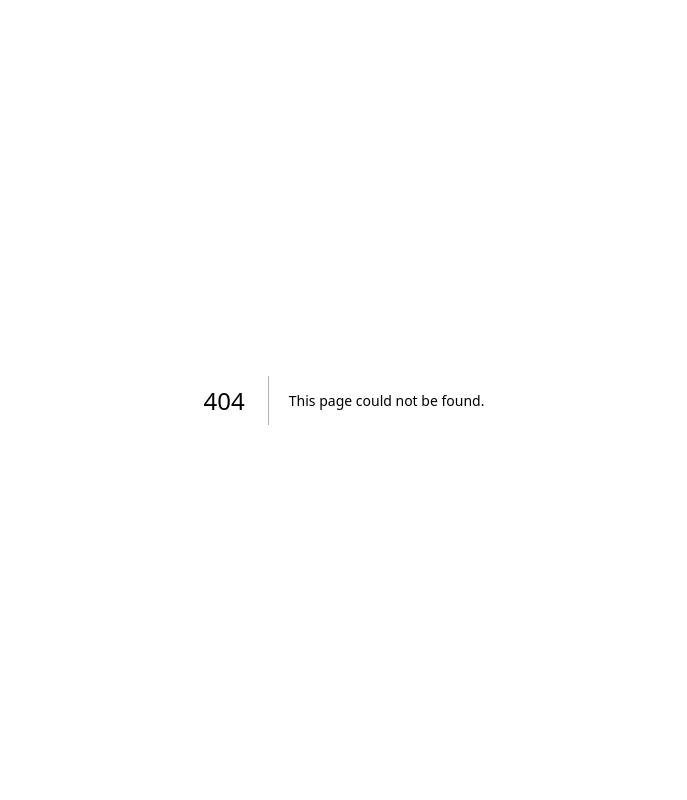
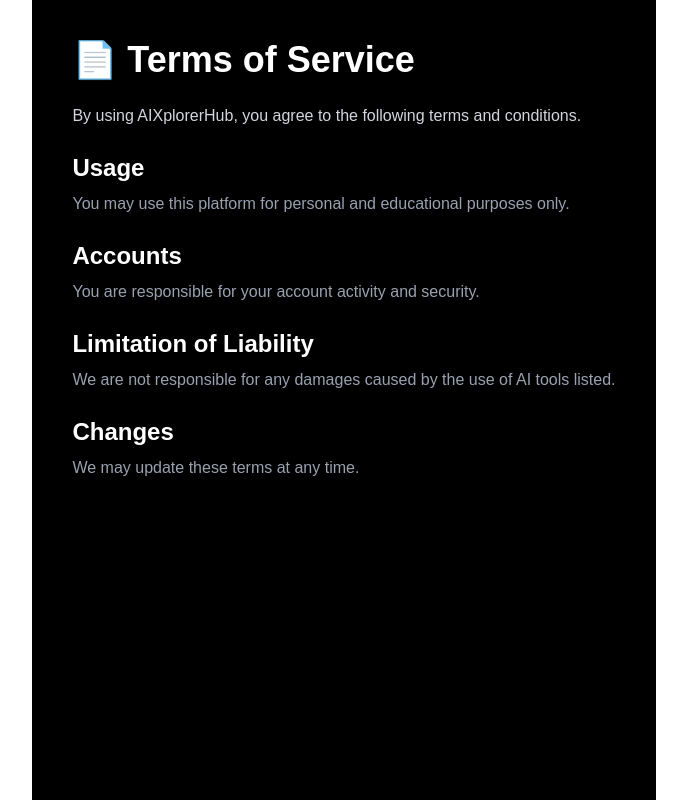
Before and after one commit to mehmetetkaaksoy/ai-tools-site, a Next.js app: page /terms in a window 1280 px wide. Before the commit this address had no page. Shown: the whole page, without its empty margins (296-983 px from the left). Built offline with nearby package versions, Linux system fonts and the light colour scheme.

Commit message:
privacy and terms

```diff
--- a/app/HomeClient.tsx
+++ b/app/HomeClient.tsx
@@ -288,6 +288,23 @@
 </div>
         ))}
       </div>
+
+      <footer className="mt-20 py-10 text-center text-gray-500 text-sm">
+
+  <div className="flex justify-center gap-6 mb-4">
+    <Link href="/privacy" className="hover:text-white">
+      Privacy
+    </Link>
+
+    <Link href="/terms" className="hover:text-white">
+      Terms
+    </Link>
+  </div>
+
+  <p>© 2026 AIXplorerHub. All rights reserved.</p>
+
+</footer>
+
     </div>
   );
 }
--- /dev/null
+++ b/app/privacy/page.tsx
@@ -0,0 +1,45 @@
+export const metadata = {
+  title: "Privacy Policy | AIXplorerHub",
+  description: "Privacy policy for AIXplorerHub AI tools platform.",
+};
+
+export default function PrivacyPage() {
+  return (
+    <div className="min-h-screen bg-black text-white p-10 max-w-3xl mx-auto">
+
+      <h1 className="text-4xl font-bold mb-6">
+        🔒 Privacy Policy
+      </h1>
+
+      <p className="text-gray-300 mb-4">
+        We respect your privacy. AIXplorerHub collects minimal user data
+        to provide authentication and improve user experience.
+      </p>
+
+      <h2 className="text-2xl font-semibold mt-6 mb-2">
+        Data We Collect
+      </h2>
+      <p className="text-gray-400">
+        - Google account name<br />
+        - Email address<br />
+        - Favorite tools you save
+      </p>
+
+      <h2 className="text-2xl font-semibold mt-6 mb-2">
+        How We Use Data
+      </h2>
+      <p className="text-gray-400">
+        We use data only for authentication and personalization.
+        We do not sell or share your data.
+      </p>
+
+      <h2 className="text-2xl font-semibold mt-6 mb-2">
+        Contact
+      </h2>
+      <p className="text-gray-400">
+        For questions, contact us at support@aixplorerhub.com
+      </p>
+
+    </div>
+  );
+}
--- /dev/null
+++ b/app/terms/page.tsx
@@ -0,0 +1,48 @@
+export const metadata = {
+  title: "Terms of Service | AIXplorerHub",
+  description: "Terms of service for AIXplorerHub AI tools platform.",
+};
+
+export default function TermsPage() {
+  return (
+    <div className="min-h-screen bg-black text-white p-10 max-w-3xl mx-auto">
+
+      <h1 className="text-4xl font-bold mb-6">
+        📄 Terms of Service
+      </h1>
+
+      <p className="text-gray-300 mb-4">
+        By using AIXplorerHub, you agree to the following terms and conditions.
+      </p>
+
+      <h2 className="text-2xl font-semibold mt-6 mb-2">
+        Usage
+      </h2>
+      <p className="text-gray-400">
+        You may use this platform for personal and educational purposes only.
+      </p>
+
+      <h2 className="text-2xl font-semibold mt-6 mb-2">
+        Accounts
+      </h2>
+      <p className="text-gray-400">
+        You are responsible for your account activity and security.
+      </p>
+
+      <h2 className="text-2xl font-semibold mt-6 mb-2">
+        Limitation of Liability
+      </h2>
+      <p className="text-gray-400">
+        We are not responsible for any damages caused by the use of AI tools listed.
+      </p>
+
+      <h2 className="text-2xl font-semibold mt-6 mb-2">
+        Changes
+      </h2>
+      <p className="text-gray-400">
+        We may update these terms at any time.
+      </p>
+
+    </div>
+  );
+}
```
